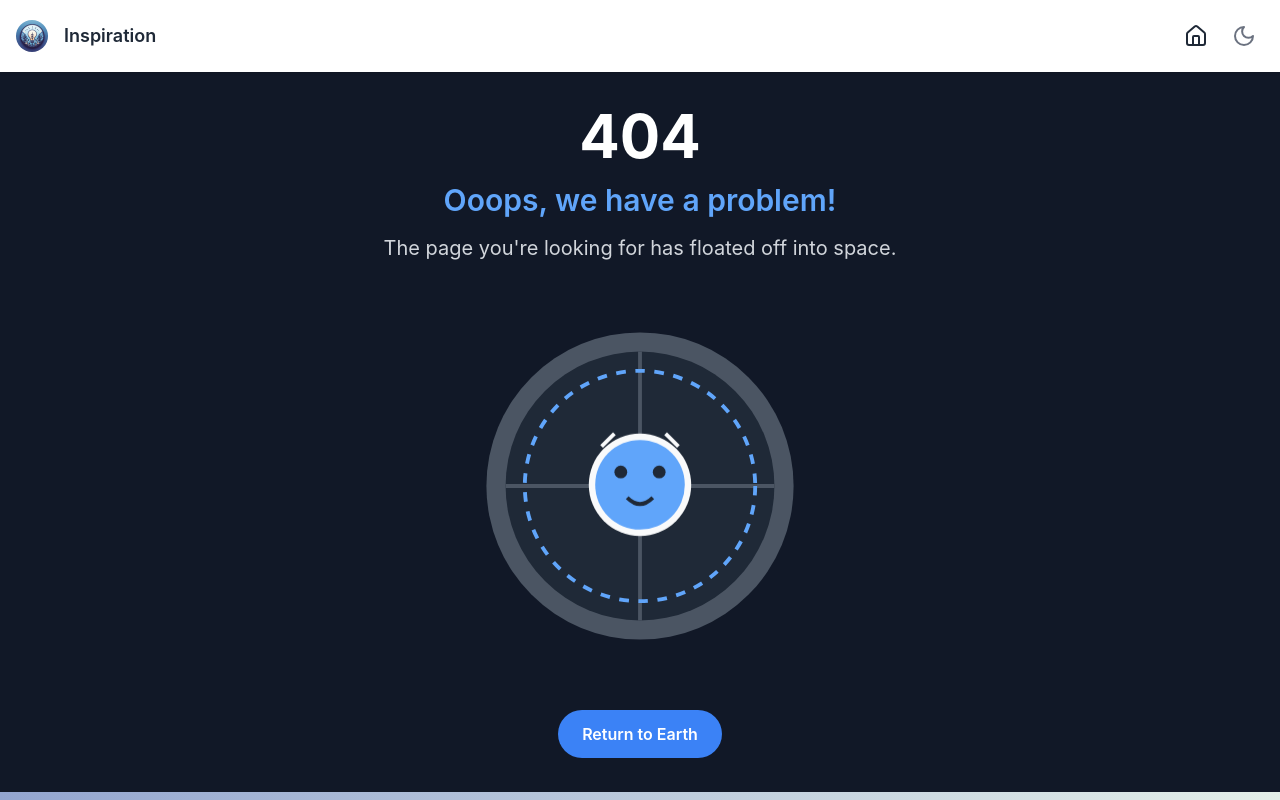
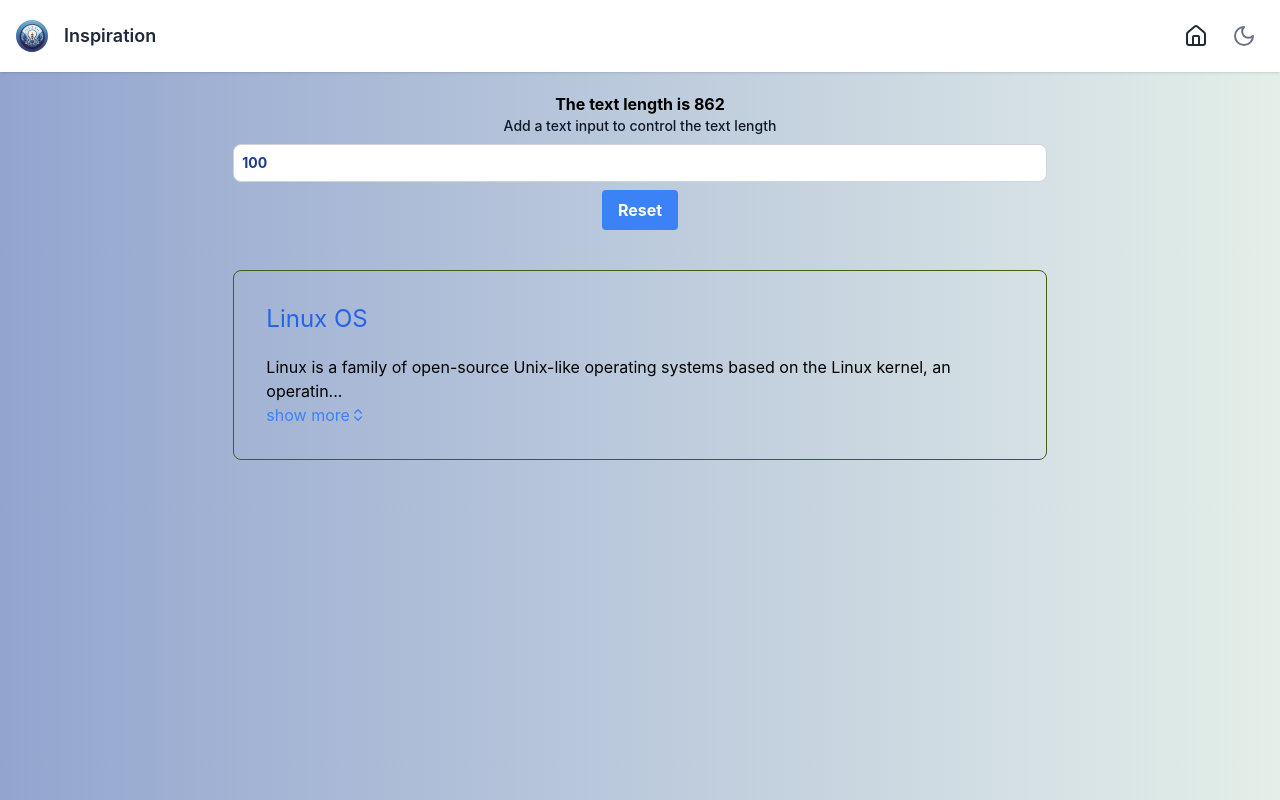
Before and after one commit to SoroushGhodrat/inspiration, a React (Create React App) app: page /text-trim in a window 1280 px wide. Before the commit this address had no page. Built offline with nearby package versions, Linux system fonts and the light colour scheme.

Commit message:
Add TrimText component to display and control text length

```diff
--- a/src/App.tsx
+++ b/src/App.tsx
@@ -6,6 +6,7 @@ import { BrowserRouter as Router, Route, Routes } from 'react-router-dom';
 import Home from './pages/Home';
 import Navbar from './components/UI/Navbar';
 import NotFound from './components/NotFound/NotFound';
+import TrimText from './components/TrimText/TrimText';
 
 const App: React.FC = () => {
   const [darkMode, setDarkMode] = useState(false);
@@ -32,12 +33,13 @@ const App: React.FC = () => {
         } `}
       >
         <Navbar darkMode={darkMode} toggleDarkMode={toggleDarkMode} />
-        <main className="container mx-auto">
+        <main>
           <Routes>
             <Route path="/" element={<Home />} />
             <Route path="/form" element={<MultiStepForm />} />
             <Route path="/color" element={<ColorCombinations />} />
             <Route path="not-found" element={<NotFound />} />
+            <Route path="/text-trim" element={<TrimText />} />
             <Route path="*" element={<NotFound />} />
           </Routes>
         </main>
--- /dev/null
+++ b/src/components/TrimText/TrimText.tsx
@@ -0,0 +1,108 @@
+import { ChevronsDownUp, ChevronsUpDown } from 'lucide-react';
+import React, { useEffect, useState } from 'react';
+
+const text: string = `Linux is a family of open-source Unix-like operating systems
+based on the Linux kernel, an operating system kernel first released on September
+17, 1991, by Linus Torvalds. Linux is typically packaged in a Linux distribution.
+Distributions include the Linux kernel and supporting system software and libraries,
+many of which are provided by the GNU Project. Popular Linux distributions include
+Debian, Fedora, and Ubuntu. Commercial distributions include Red Hat Enterprise Linux
+and SUSE Linux Enterprise Server. Linux was originally developed for personal computers
+based on the Intel x86 architecture, but has since been ported to more platforms
+than any other operating system. It is the leading operating system on servers,
+mainframe computers, and supercomputers. As of November 2017, all of the world's
+500 most powerful supercomputers run Linux.`;
+
+const TrimText = () => {
+  const [showFullText, setShowFullText] = useState(false);
+  const [rangeValue, setRangeValue] = useState(0);
+  const [maxLength, setMaxLength] = useState(100);
+
+  useEffect(() => {
+    if (rangeValue) {
+      setMaxLength(rangeValue);
+    }
+  }, [rangeValue]);
+
+  const trimText = (text: string, maxLength: number) => {
+    return text.length > maxLength
+      ? text.substring(0, maxLength) + '...'
+      : text;
+  };
+
+  const handleRangeChange = (event: React.ChangeEvent<HTMLInputElement>) => {
+    setRangeValue(Number(event.target.value));
+  };
+
+  const toggleText = () => {
+    setShowFullText(!showFullText);
+  };
+
+  const handleReset = () => {
+    setMaxLength(100);
+  };
+
+  const ShowLess: React.FC = () => {
+    return (
+      <span className="flex content-center items-center justify-items-center">
+        show less
+        <ChevronsDownUp className="h-4 w-4 self-center text-blue-500 hover:text-blue-600" />
+      </span>
+    );
+  };
+
+  const ShowMore: React.FC = () => {
+    return (
+      <span className="flex content-center items-center justify-items-center">
+        show more
+        <ChevronsUpDown className="h-4 w-4 self-center text-blue-500 hover:text-blue-600" />
+      </span>
+    );
+  };
+
+  return (
+    <div className="grid grid-cols-12 items-center justify-center">
+      <div className="col-span-12 p-5 text-center font-bold lg:col-span-8 lg:col-start-3">
+        <p>The text length is {text.length}</p>
+        <label
+          htmlFor="maxLength"
+          className="mb-2 block text-sm font-medium text-gray-900 dark:text-white"
+        >
+          Add a text input to control the text length
+        </label>
+        <input
+          type="text"
+          id="maxLength"
+          value={maxLength}
+          onChange={handleRangeChange}
+          className="block w-full rounded-lg border border-gray-300 p-2 text-sm text-blue-900 focus:border-red-500 dark:border-gray-600 dark:bg-gray-700 dark:text-white dark:placeholder-gray-400 dark:focus:border-blue-500 dark:focus:ring-blue-500"
+          placeholder="Enter max length"
+        />
+        <button
+          onClick={handleReset}
+          className="mt-2 rounded bg-blue-500 px-4 py-2 text-white hover:bg-blue-600"
+        >
+          Reset
+        </button>
+      </div>
+
+      <div className="col-span-12 m-5 rounded-lg border border-lime-800 p-5 lg:col-span-8 lg:col-start-3 lg:p-8">
+        <h1 className="pb-5 text-2xl">Linux OS</h1>
+        <div className="transition-max-height overflow-hidden duration-700 ease-in-out">
+          <p className="dark:text-white">
+            {showFullText ? text : trimText(text, maxLength)}
+          </p>
+        </div>
+
+        <div
+          onClick={toggleText}
+          className="grid cursor-pointer grid-cols-2 items-center text-blue-500 hover:text-blue-600"
+        >
+          {showFullText ? <ShowLess /> : <ShowMore />}
+        </div>
+      </div>
+    </div>
+  );
+};
+
+export default TrimText;
--- a/src/pages/Home.tsx
+++ b/src/pages/Home.tsx
@@ -5,6 +5,7 @@ import {
   Cog,
   ExternalLink,
   CloudAlert,
+  ScissorsLineDashed,
 } from 'lucide-react';
 
 import styles from './home.module.css';
@@ -29,7 +30,12 @@ export default function Home() {
             to="/color"
           />
           <ComponentTile
-            title="JSON Fake Data Generator"
+            title={
+              <>
+                JSON Fake Data Generator
+                <ExternalLink className="ml-2 inline-block text-blue-500" />
+              </>
+            }
             icon={<Cog className="h-24 w-24 text-yellow-500" />}
             to="https://data-generator-rose.vercel.app/"
             target="_blank"
@@ -40,6 +46,11 @@ export default function Home() {
             icon={<CloudAlert className="h-24 w-24" color="#DD4124" />}
             to="/not-found"
           />
+          <ComponentTile
+            title="text trim"
+            icon={<ScissorsLineDashed className="h-24 w-24 text-lime-700" />}
+            to="/text-trim"
+          />
         </div>
       </div>
     </div>
@@ -47,7 +58,7 @@ export default function Home() {
 }
 
 interface ComponentTileProps {
-  title: string;
+  title: string | React.ReactNode;
   icon: React.ReactNode;
   to: string;
   target?: string;
@@ -57,18 +68,18 @@ interface ComponentTileProps {
 
 function ComponentTile({ title, icon, to, target, rel }: ComponentTileProps) {
   return (
-    <Link to={to} target={target} rel={rel} className="block">
-      <div
-        className={`overflow-hidden rounded-lg bg-background-light shadow-lg transition-shadow duration-300 ease-in-out hover:bg-indigo-50 hover:shadow-xl dark:bg-background-dark ${styles.education}`}
-        // className={`overflow-hidden rounded-lg  dark:bg-background-dark ${styles.card}`}
-      >
+    <div
+      className={`rounded-lg bg-background-light shadow-lg transition-shadow duration-300 ease-in-out hover:bg-indigo-50 hover:shadow-xl dark:bg-background-dark ${styles.education}`}
+      // className={`overflow-hidden rounded-lg  dark:bg-background-dark ${styles.card}`}
+    >
+      <Link to={to} target={target} rel={rel} className="block">
         <div className="p-8">
           <div className="mb-4 flex justify-center">{icon}</div>
-          <h2 className="text-center text-2xl font-semibold text-gray-900">
+          <h2 className="text-center text-2xl font-semibold capitalize text-gray-900">
             {title}
           </h2>
         </div>
-      </div>
-    </Link>
+      </Link>
+    </div>
   );
 }
```
